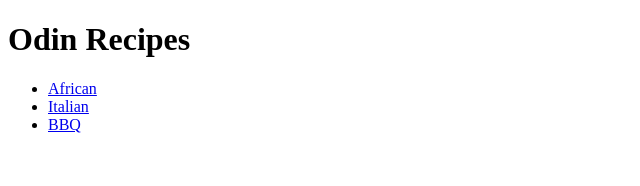
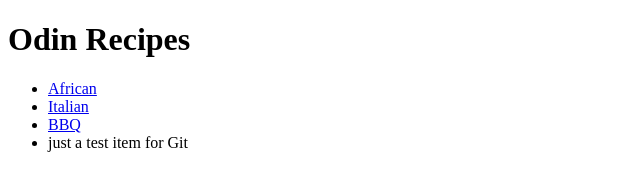
Before and after one commit to t-a-jb/odin-recipes, a plain HTML site: page index.html in a window 1280 px wide. Shown: the whole page, without its empty margins (0-640 px from the left). Drawn offline with Linux system fonts and the light colour scheme.

Commit message:
Edit index.html

```diff
--- a/index.html
+++ b/index.html
@@ -17,6 +17,8 @@
             </li>
             <li><a href="./recipes/bbq.html">BBQ</a>
             </li>
+            <li>just a test item for Git
+            </li>
         </ul>
 
 
```
